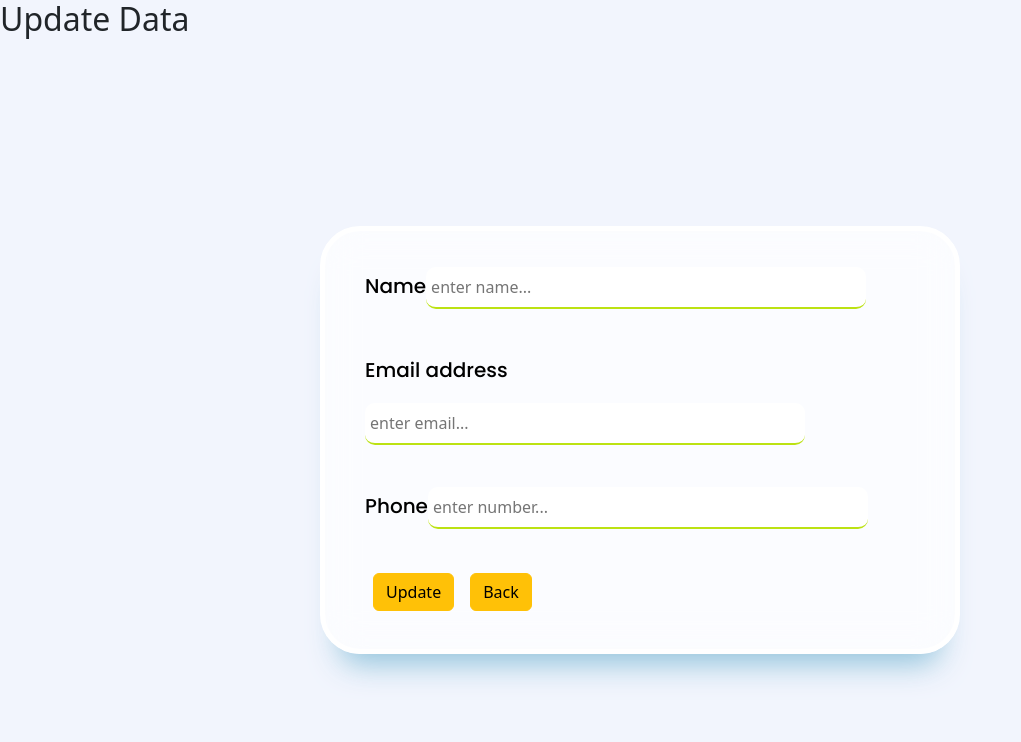
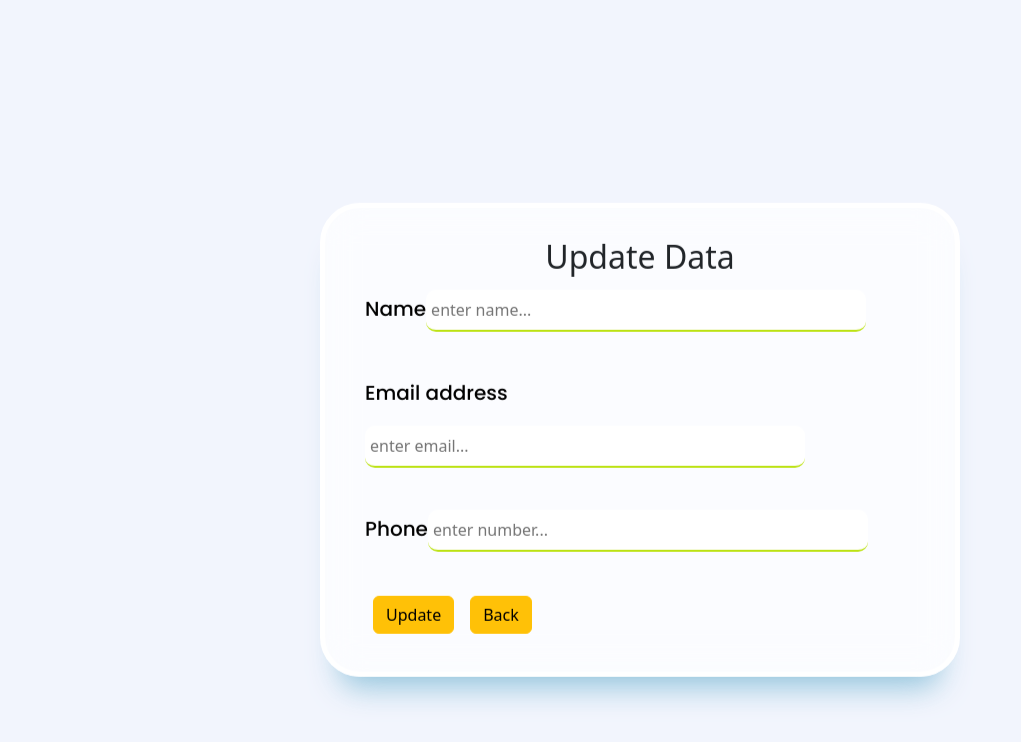
Before and after one commit to Mdsamir92/crud, a React (Create React App) app: page /update/1 in a window 1280 px wide. Shown: the top 742 px of the page, without its empty margins (0-1021 px from the left). Built offline with nearby package versions, Linux system fonts and the light colour scheme.

Commit message:
Update Update.js

```diff
--- a/src/components/Update.js
+++ b/src/components/Update.js
@@ -55,9 +55,9 @@ function Update() {
 
   return (
     <div>
-      <h2>Update Data</h2>
+
       <div className='form-container'>
-
+         <h2>Update Data</h2>
         <form >
           <div className="mb-3">
             <label className="form-label">Name</label>
```
